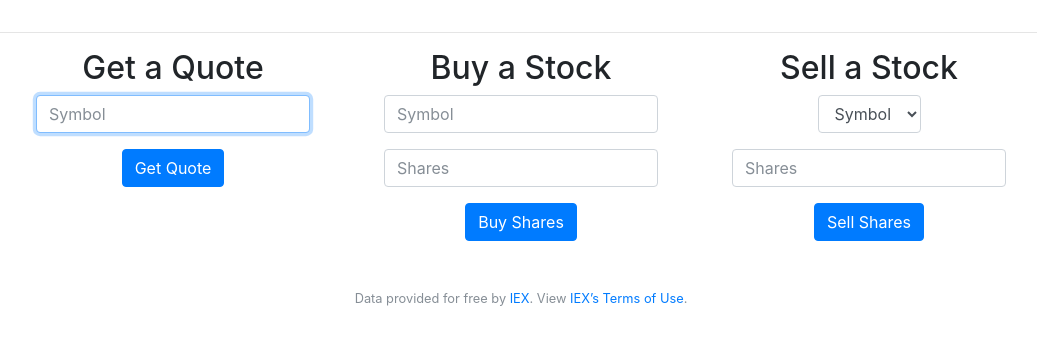
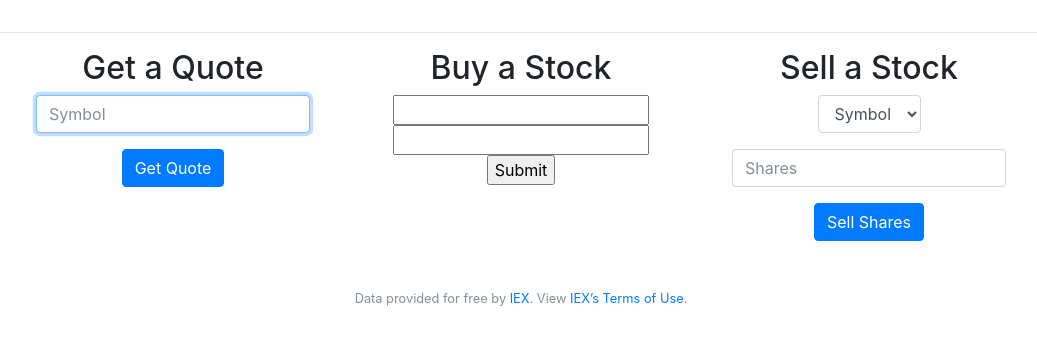
Before and after one commit to bennett39/stock-trader-flask, a Flask app: template templates/index.html in a window 1280 px wide. Shown: the part 377-722 px from the top of the page, without its empty margins (119-1156 px from the left). Run offline with Flask 2, Linux system fonts and the light colour scheme; the template is opened without the code that fills it, so the values that code supplies are empty; some libraries are stand-ins or nearby versions.

Commit message:
Implement autocomplete as resuable html template

```diff
--- a/application.py
+++ b/application.py
@@ -6,7 +6,7 @@ from werkzeug.security import check_password_hash, generate_password_hash
 
 from config import app, db
 from helpers import apology, build_history, build_portfolio,\
-            get_symbols, login_required, lookup, usd
+            get_stocks, login_required, lookup, usd
 import queries as q
 
 app.jinja_env.filters['usd'] = usd
@@ -231,8 +231,4 @@ def sell():
 
 @app.route('/symbols')
 def symbols():
-    symbols = get_symbols()
-    stocks = []
-    for i in symbols:
-        stocks.append({'name': i['name'], 'symbol': i['symbol']})
-    return render_template('symbols.html', stocks=stocks)
+    return render_template('symbols.html', stocks=get_stocks())
--- a/templates/index.html
+++ b/templates/index.html
@@ -65,15 +65,16 @@
             </div>
             <div class="col">
                 <h2>Buy a Stock</h2>
-                <form action="/buy" method="post">
-                    <div class="form-group">
-                        <input autocomplete="off" autofocus class="form-control" name="symbol" placeholder="Symbol" type="text"/>
-                    </div>
-                    <div class="form-group">
-                        <input autocomplete="off" autofocus class="form-control" name="shares" placeholder="Shares" type="number"/>
-                    </div>
-                    <button class="btn btn-primary" type="submit">Buy Shares</button>
-                </form>
+                {% include 'symbols.html' %}
+                <!-- <form action="/buy" method="post"> -->
+                    <!-- <div class="form-group"> -->
+                        <!-- <input autocomplete="off" autofocus class="form-control" name="symbol" placeholder="Symbol" type="text"/> -->
+                    <!-- </div> -->
+                    <!-- <div class="form-group"> -->
+                        <!-- <input autocomplete="off" autofocus class="form-control" name="shares" placeholder="Shares" type="number"/> -->
+                    <!-- </div> -->
+                    <!-- <button class="btn btn-primary" type="submit">Buy Shares</button> -->
+                <!-- </form> -->
             </div>
             <div class="col">
                 <h2>Sell a Stock</h2>
--- a/templates/symbols.html
+++ b/templates/symbols.html
@@ -2,7 +2,7 @@
 <script src="/static/awesomplete-gh-pages/awesomplete.js" async></script>
 
 <form method="post" action="/buy">
-  <input class="awesomeplete" type="text" list="stockList" />
+  <input class="awesomeplete" type="text" name="symbol" list="stockList" />
   <datalist id="stockList">
     {% for stock in stocks %}
     <option selected value="{{stock['symbol']}}">
@@ -10,5 +10,6 @@
     </option>
     {% endfor %}
   </datalist>
+  <input type="number" name="shares" />
   <input type="submit" />
 </form>
```
Also changed, not shown: helpers.py (+6 -3 lines).
